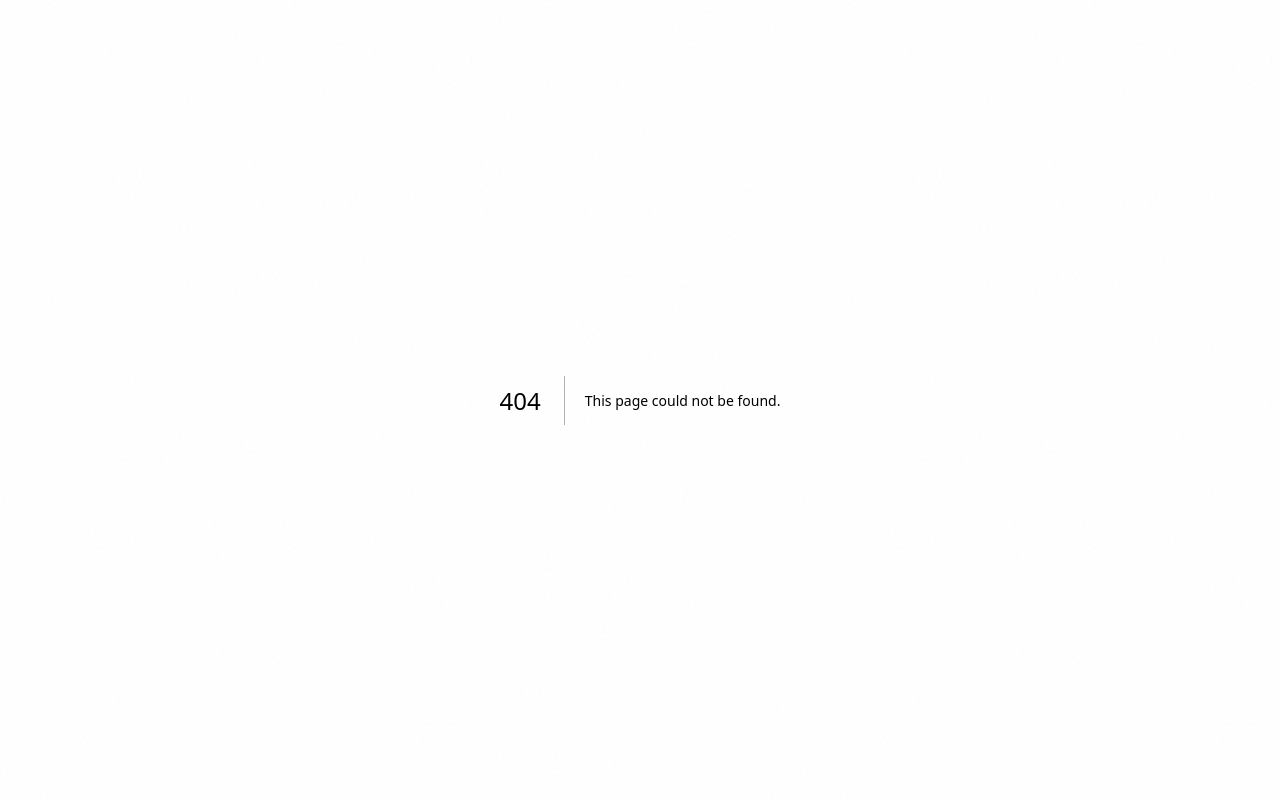
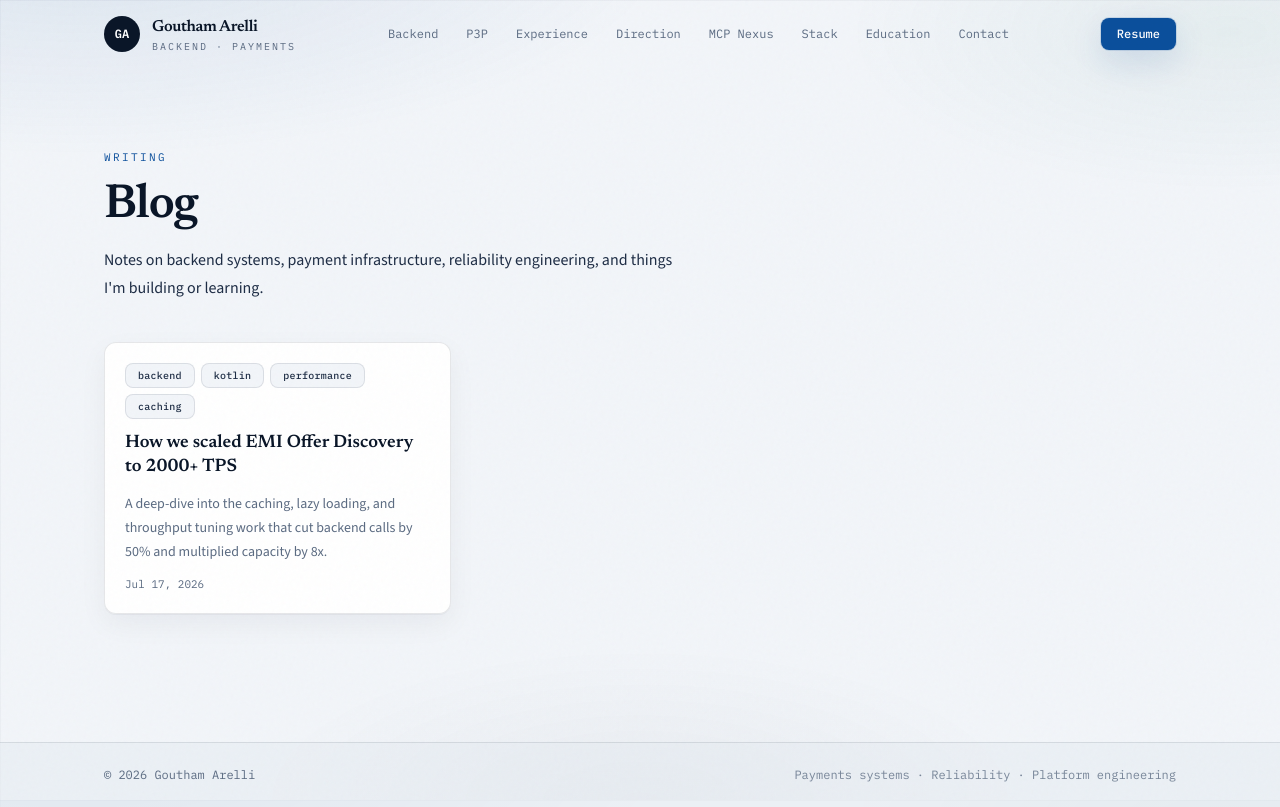
Before and after one commit to ArelliGoutham/goutham-arelli-portfolio, a Next.js app: page /blog in a window 1280 px wide. Before the commit this address had no page. Built offline with nearby package versions, Linux system fonts and the light colour scheme.

Commit message:
feat: add blog list page at /blog
Co-authored-by: Copilot <223556219+Copilot@users.noreply.github.com>

```diff
--- /dev/null
+++ b/app/blog/page.tsx
@@ -0,0 +1,40 @@
+import type { Metadata } from "next";
+import { Shell } from "@/components/Shell";
+import { BlogPostCard } from "@/components/BlogPostCard";
+import { getAllPosts } from "@/lib/blog";
+
+export const metadata: Metadata = {
+  title: "Blog | Goutham Arelli",
+  description:
+    "Thoughts on backend engineering, payment systems, reliability, and what I'm building.",
+};
+
+export default function BlogPage() {
+  const posts = getAllPosts();
+  return (
+    <Shell>
+      <section className="py-12 sm:py-16">
+        <p className="font-mono text-[11px] uppercase tracking-[0.22em] text-signal">
+          Writing
+        </p>
+        <h1 className="mt-4 font-display text-4xl font-semibold tracking-tight text-ink sm:text-5xl">
+          Blog
+        </h1>
+        <p className="mt-4 max-w-xl text-base leading-7 text-ink-soft">
+          Notes on backend systems, payment infrastructure, reliability engineering, and
+          things I'm building or learning.
+        </p>
+        <div className="mt-10 grid gap-4 sm:grid-cols-2 lg:grid-cols-3">
+          {posts.map((post) => (
+            <BlogPostCard key={post.slug} post={post} />
+          ))}
+          {posts.length === 0 && (
+            <p className="col-span-full text-sm text-ink-muted">
+              No posts yet — check back soon.
+            </p>
+          )}
+        </div>
+      </section>
+    </Shell>
+  );
+}
```
